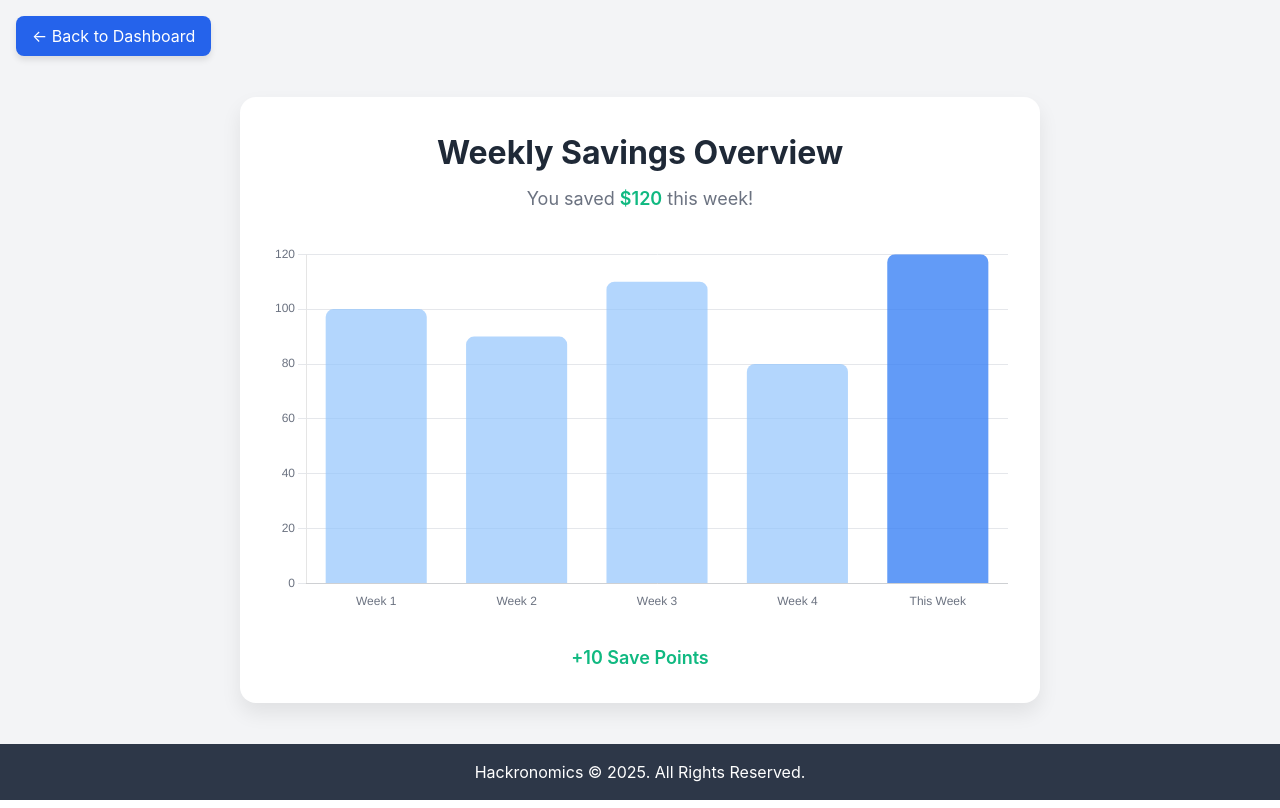
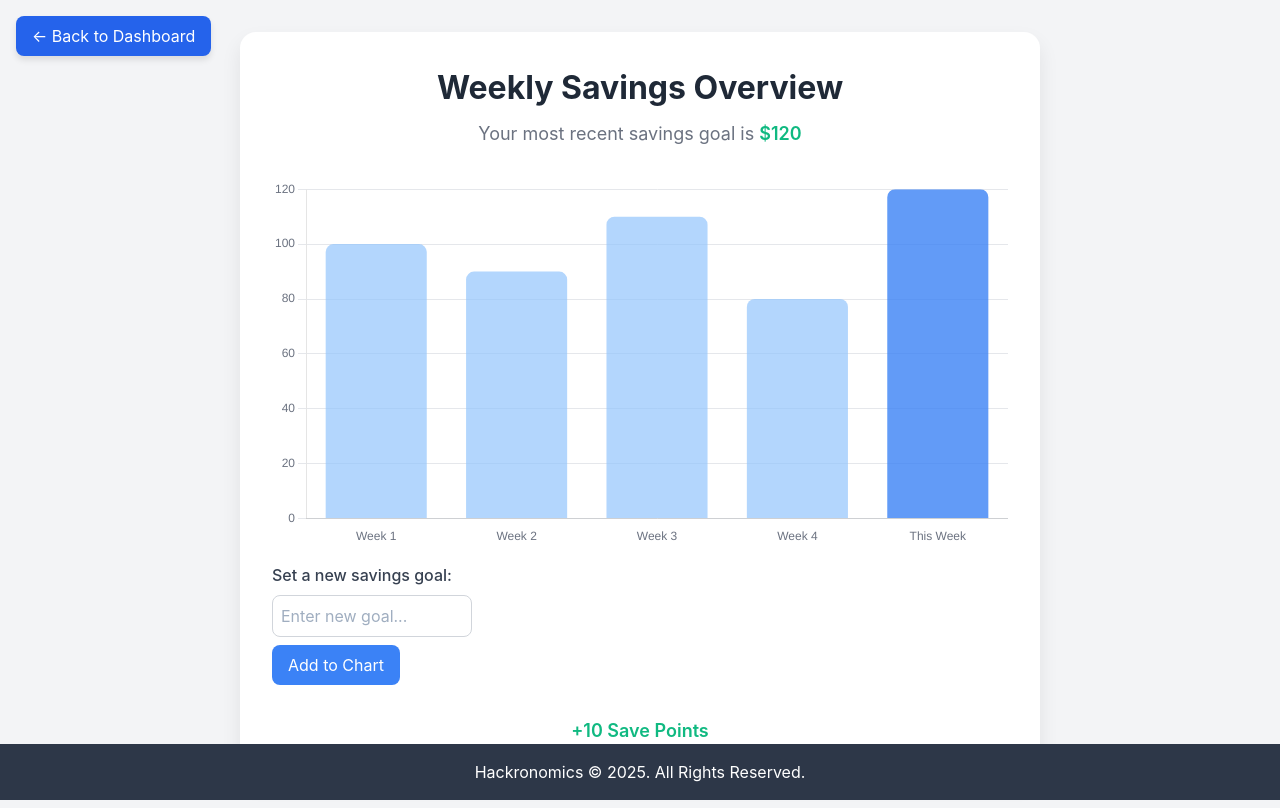
Before and after one commit to Ehiane/Hackronomics, a React (Create React App) app in the folder frontend/: page /savings-plan in a window 1280 px wide. Built offline with nearby package versions, Linux system fonts and the light colour scheme.

Commit message:
Added temporal ability to update the savings plan on the chart

```diff
--- a/frontend/src/pages/SavingsPlan.css
+++ b/frontend/src/pages/SavingsPlan.css
@@ -66,3 +66,37 @@
   .back-button:hover {
     background-color: #1e40af; /* Tailwind's blue-700 */
   }
+
+  .savings-form {
+    margin-top: 1rem;
+    display: flex;
+    flex-direction: column;
+    gap: 0.5rem;
+    align-items: flex-start;
+  }
+
+  .savings-form label {
+    font-weight: 500;
+    color: #374151;
+  }
+
+  .savings-form input {
+    padding: 0.5rem;
+    border: 1px solid #d1d5db;
+    border-radius: 0.5rem;
+    width: 200px;
+  }
+
+  .savings-form button {
+    padding: 0.5rem 1rem;
+    background-color: #3b82f6;
+    color: white;
+    border: none;
+    border-radius: 0.5rem;
+    cursor: pointer;
+    transition: background-color 0.2s ease;
+  }
+
+  .savings-form button:hover {
+    background-color: #2563eb;
+  }
--- a/frontend/src/pages/SavingsPlan.js
+++ b/frontend/src/pages/SavingsPlan.js
@@ -1,27 +1,50 @@
-import React from "react";
+import React, { useState } from "react";
 import { useNavigate } from "react-router-dom";
 import { Bar } from "react-chartjs-2";
-import { Chart as ChartJS, BarElement, CategoryScale, LinearScale, Tooltip, Legend } from "chart.js";
+import {Chart as ChartJS,BarElement,CategoryScale,LinearScale,Tooltip,Legend,} from "chart.js";
 import "./SavingsPlan.css";
 
 ChartJS.register(BarElement, CategoryScale, LinearScale, Tooltip, Legend);
 
 const SavingsPlan = () => {
+    const navigate = useNavigate();
 
-    const navigate = useNavigate();
+    const [savings, setSavings] = useState([100, 90, 110, 80, 120]);
+    const [labels, setLabels] = useState([
+    "Week 1",
+    "Week 2",
+    "Week 3",
+    "Week 4",
+    "This Week",
+    ]);
+    const [goalInput, setGoalInput] = useState("");
+
+    const handleAddGoal = (e) => {
+    e.preventDefault();
+    if (!goalInput || isNaN(goalInput)) return;
+
+    const newAmount = parseFloat(goalInput);
+
+    const nextIndex = savings.length - 4; // Offset after "This Week"
+    const nextLabel =
+        nextIndex === 1 ? "Next Week" : `Next Week +${nextIndex}`;
+
+    setSavings([...savings, newAmount]);
+    setLabels([...labels, nextLabel]);
+    setGoalInput("");
+    };
+
     const savingsData = {
-        labels: ["Week 1", "Week 2", "Week 3", "Week 4", "This Week"],
+    labels: labels,
     datasets: [
         {
         label: "Weekly Savings ($)",
-            data: [100, 90, 110, 80, 120],
-            backgroundColor: [
-                "rgba(147, 197, 253, 0.7)",
-                "rgba(147, 197, 253, 0.7)",
-                "rgba(147, 197, 253, 0.7)",
-                "rgba(147, 197, 253, 0.7)",
-                "rgba(59, 130, 246, 0.8)",
-            ],
+        data: savings,
+        backgroundColor: savings.map((_, i) =>
+            i === savings.length - 1
+            ? "rgba(59, 130, 246, 0.8)"
+            : "rgba(147, 197, 253, 0.7)"
+        ),
         borderRadius: 8,
         },
     ],
@@ -32,44 +55,51 @@ const SavingsPlan = () => {
     scales: {
         y: {
         beginAtZero: true,
-            ticks: {
-                color: "#6B7280",
-            },
-            grid: {
-                color: "#E5E7EB",
-            },
+        ticks: { color: "#6B7280" },
+        grid: { color: "#E5E7EB" },
         },
         x: {
-            ticks: {
-                color: "#6B7280",
-            },
-            grid: {
-                display: false,
-            },
+        ticks: { color: "#6B7280" },
+        grid: { display: false },
         },
     },
     plugins: {
-            legend: {
-            display: false,
-            },
+        legend: { display: false },
     },
     };
 
     return (
-
     <div className="savings-container">
-                <button
-                    onClick={() => navigate("/dashboard")}
-                    className="back-button"
-                >
+        <button onClick={() => navigate("/dashboard")} className="back-button">
         ← Back to Dashboard
         </button>
+
         <div className="savings-card">
         <h2 className="savings-title">Weekly Savings Overview</h2>
-                    <p className="savings-subtitle">You saved <span className="highlight">$120</span> this week!</p>
+        <p className="savings-subtitle">
+            Your most recent savings goal is{" "}
+            <span className="highlight">
+            ${savings[savings.length - 1]}
+            </span>
+        </p>
+
         <div className="savings-chart">
             <Bar data={savingsData} options={options} />
         </div>
+
+        {/* Savings Goal Form */}
+        <form onSubmit={handleAddGoal} className="savings-form">
+            <label htmlFor="goalInput">Set a new savings goal:</label>
+            <input
+            type="number"
+            id="goalInput"
+            value={goalInput}
+            onChange={(e) => setGoalInput(e.target.value)}
+            placeholder="Enter new goal..."
+            />
+            <button type="submit">Add to Chart</button>
+        </form>
+
         <div className="savings-footer">
             <span className="save-points">+10 Save Points</span>
         </div>
```
Lines whose indentation alone changed are shown as unchanged.
